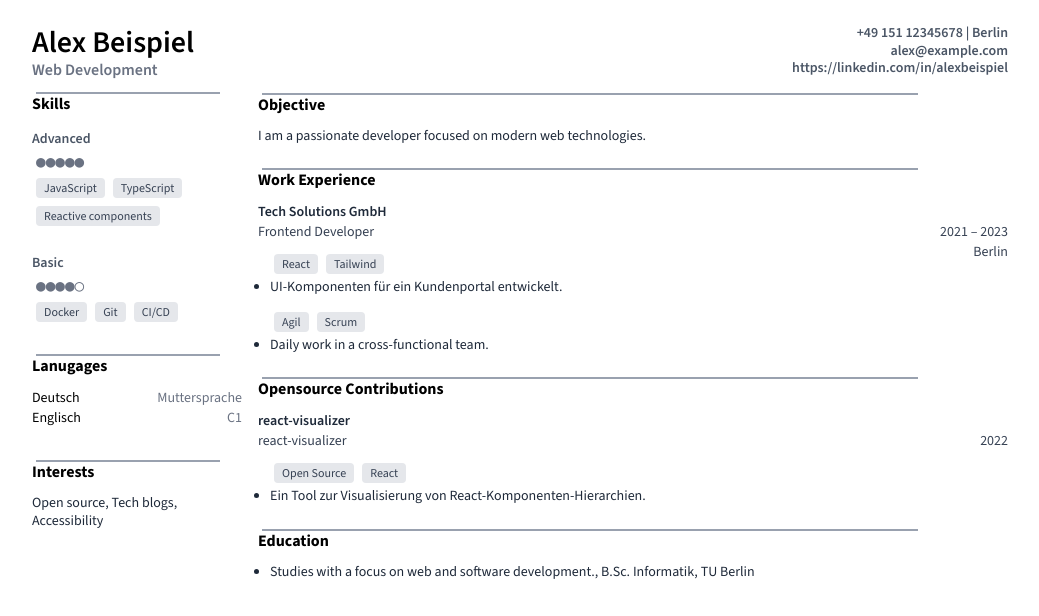
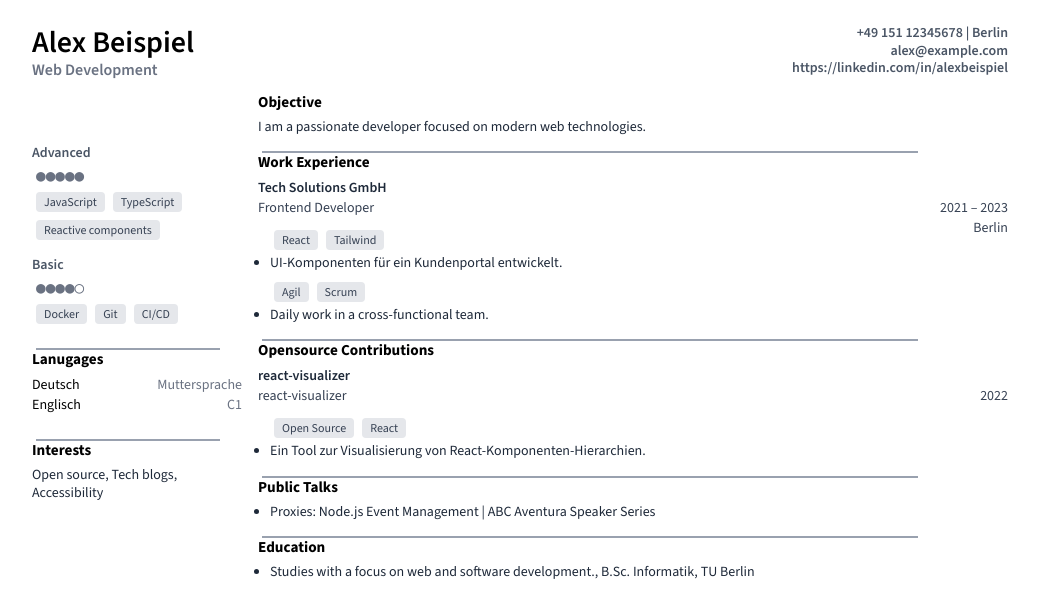
Before and after one commit to blaumohn/lebenslauf-vorlage, a Next.js app: page /en in a window 1280 px wide. Shown: the top 616 px of the page, without its empty margins (120-1159 px from the left). Built offline with nearby package versions, Linux system fonts and the light colour scheme.

Commit message:
feat(sektion): Vorträge hinzugefügt, Lesbarkeit verbessert
- Neue Sektion „Vorträge“ integriert
- Schrift und Layout überarbeitet für bessere Lesbarkeit

```diff
--- a/app/[lang]/page.jsx
+++ b/app/[lang]/page.jsx
@@ -8,6 +8,7 @@ import {
   BerufserfahrungSektion,
   OpensourceSektion,
   AusbildungSektion,
+  Vortraege,
 } from "../components";
 
 export default async function Page({ params }) {
@@ -28,7 +29,7 @@ export default async function Page({ params }) {
 
   return (
     <main className="flex flex-row gap-4 p-6 max-w-screen-lg mx-auto">
-      <aside className="w-7/32 space-y-8">
+      <aside className="w-7/32 space-y-6">
         <Kopfbereich {...kopfdaten} halbe="links" />
 
         <FaehigkeitenSektion
@@ -42,7 +43,7 @@ export default async function Page({ params }) {
           etiketten={etiketten.interessen}
         />
       </aside>
-      <section className="w-25/32 space-y-6">
+      <section className="w-25/32 space-y-4">
         <Kopfbereich {...kopfdaten} halbe="rechts" />
 
         <Motivation
@@ -60,6 +61,8 @@ export default async function Page({ params }) {
           etiketten={etiketten.opensource}
         />
 
+        <Vortraege daten={vortraege} etiketten={etiketten.vortraege} />
+
         <AusbildungSektion
           daten={ausbildung}
           etiketten={etiketten.ausbildung}
--- a/app/components/index.js
+++ b/app/components/index.js
@@ -7,4 +7,5 @@ export {
   BerufserfahrungSektion,
   AusbildungSektion,
   OpensourceSektion,
+  Vortraege,
 } from "./sektionen.jsx";
--- a/app/components/lib.jsx
+++ b/app/components/lib.jsx
@@ -1,8 +1,17 @@
-export function Sektion({ children, titel }) {
+export function Sektion({
+  children,
+  className,
+  titel,
+  ohneLinie,
+  ohneTitel,
+}) {
+  const ohneSektionTitel = ohneTitel && ohneLinie;
   return (
-    <section>
-      <SektionTitle text={titel} />
-      <div className="space-y-6">{children}</div>
+    <section className={className}>
+      {!ohneSektionTitel && (
+        <SektionTitle text={titel} ohneLinie={ohneLinie} />
+      )}
+      <div className="space-y-3">{children}</div>
     </section>
   );
 }
@@ -79,7 +88,7 @@ function EintragInhalt({ eintrag, className }) {
         )}
       </div>
 
-      <div className="space-y-4">
+      <div className="space-y-2.5">
         {punkte.map((punkt, i) => (
           <Punkt key={i} punkt={punkt} />
         ))}
@@ -94,11 +103,13 @@ function EintragObertitel({ titel }) {
   );
 }
 
-export function SektionTitle({ text }) {
+export function SektionTitle({ text, ohneLinie }) {
   return (
     <div>
-      <div className="w-7/8 border-1 border-t border-gray-400 ml-1"></div>
-      <h2 className="text-base font-bold text-black pb-3 leading-tight">
+      {!ohneLinie && (
+        <div className="w-7/8 border-1 border-t border-gray-400 ml-1"></div>
+      )}
+      <h2 className="text-[0.950rem] font-bold text-black pb-1.5 leading-tight">
         {text}
       </h2>
     </div>
--- a/app/components/sektionen.jsx
+++ b/app/components/sektionen.jsx
@@ -42,15 +42,15 @@ function KopfbereichLinks({ name, bereich }) {
 
 export function Motivation({ motivation, etiketten }) {
   return (
-    <Sektion titel={etiketten._}>
+    <Sektion titel={etiketten._} ohneLinie>
       <p className="text-beschreibung">{motivation}</p>
     </Sektion>
   );
 }
 
-export function FaehigkeitenSektion({ daten, etiketten }) {
+export function FaehigkeitenSektion({ daten }) {
   return (
-    <Sektion titel={etiketten._}>
+    <Sektion className="mt-15" ohneTitel ohneLinie>
       {daten.map((gruppe, i) => (
         <div className="space-y-6" key={i}>
           <span className="text-sm font-semibold text-gray-600">
@@ -106,6 +106,18 @@ export function AusbildungSektion({ daten, etiketten }) {
   );
 }
 
+export function Vortraege({ daten, etiketten }) {
+  return (
+    <Sektion titel={etiketten._}>
+      <div className="space-y-2">
+        {daten?.map(({ titel, beschreibung }, i) => (
+          <Punkt key={i} punkt={{ text: `${titel} | ${beschreibung}` }} />
+        ))}
+      </div>
+    </Sektion>
+  );
+}
+
 export function BerufserfahrungSektion({ daten, etiketten }) {
   return <EintrageSektion daten={daten} etiketten={etiketten} />;
 }
--- a/app/globals.css
+++ b/app/globals.css
@@ -2,7 +2,7 @@
 
 @layer utilities {
   .text-beschreibung {
-    @apply text-sm text-gray-800 font-normal leading-tight;
+    @apply text-gray-800 font-normal text-sm leading-tight;
   }
   .eintrag-datum {
     @apply text-sm text-gray-700 font-light;
```
